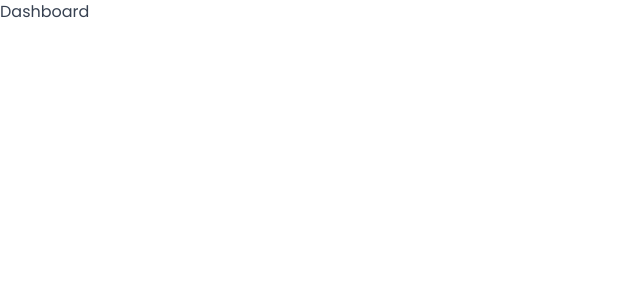
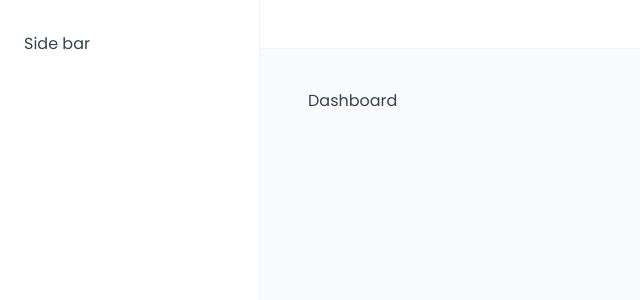
Before and after one commit to apt138/tsx-wild-oasis, a React (Vite) app: page /dashboard in a window 1280 px wide. Shown: the top 300 px of the page, without its empty margins (0-640 px from the left). Built offline with nearby package versions, Linux system fonts and the light colour scheme; a web font is replaced by a local one.

Commit message:
added AppLayout

```diff
--- a/src/App.tsx
+++ b/src/App.tsx
@@ -8,6 +8,7 @@
 import Cabin from "./pages/Cabin";
 import Account from "./pages/Account";
 import Login from "./pages/Login";
+import AppLayout from "./ui/AppLayout";
 
 export default function App() {
   return (
@@ -15,14 +16,16 @@
       <GlobalStyle />
       <BrowserRouter>
         <Routes>
+          <Route element={<AppLayout />}>
             <Route index element={<Navigate replace to="dashboard" />} />
             <Route path="dashboard" element={<Dashboard />} />
             <Route path="bookings" element={<Booking />} />
             <Route path="cabins" element={<Cabin />} />
             <Route path="account" element={<Account />} />
             <Route path="users" element={<User />} />
+            <Route path="settings" element={<Setting />} />
+          </Route>
           <Route path="login" element={<Login />} />
-          <Route path="settings" element={<Setting />} />
           <Route path="*" element={<PageNotFound />} />
         </Routes>
       </BrowserRouter>
--- /dev/null
+++ b/src/ui/AppLayout.tsx
@@ -0,0 +1,30 @@
+import { Outlet } from "react-router";
+import Header from "./Header";
+import SideBar from "./SideBar";
+import styled from "styled-components";
+
+const Main = styled.main`
+  background-color: var(--color-grey-50);
+  /* top (left & right) bottom */
+  padding: 4rem 4.8rem 6.4rem;
+`;
+
+const StyledAppLayout = styled.div`
+  min-height: 100dvh;
+
+  display: grid;
+  grid-template-columns: 26rem 1fr;
+  grid-template-rows: min-content 1fr;
+`;
+
+export default function AppLayout() {
+  return (
+    <StyledAppLayout>
+      <Header />
+      <SideBar />
+      <Main>
+        <Outlet />
+      </Main>
+    </StyledAppLayout>
+  );
+}
--- /dev/null
+++ b/src/ui/Header.tsx
@@ -0,0 +1,14 @@
+import styled from "styled-components";
+
+const StyledHeader = styled.header`
+  background-color: var(--color-grey-0);
+  padding: 1.2rem 4.8rem;
+  border-bottom: 1px solid var(--color-grey-100);
+
+  grid-column: 1/-1;
+  grid-row: 1;
+`;
+
+export default function Header() {
+  return <StyledHeader>HEADER</StyledHeader>;
+}
--- /dev/null
+++ b/src/ui/SideBar.tsx
@@ -0,0 +1,14 @@
+import styled from "styled-components";
+
+const StyledAside = styled.aside`
+  background-color: var(--color-grey-0);
+  padding: 3.2rem 2.4rem;
+  border-right: 1px solid var(--color-grey-100);
+
+  grid-row: 1/-1;
+  grid-column: 1;
+`;
+
+export default function SideBar() {
+  return <StyledAside>Side bar</StyledAside>;
+}
```
Lines whose indentation alone changed are shown as unchanged.
